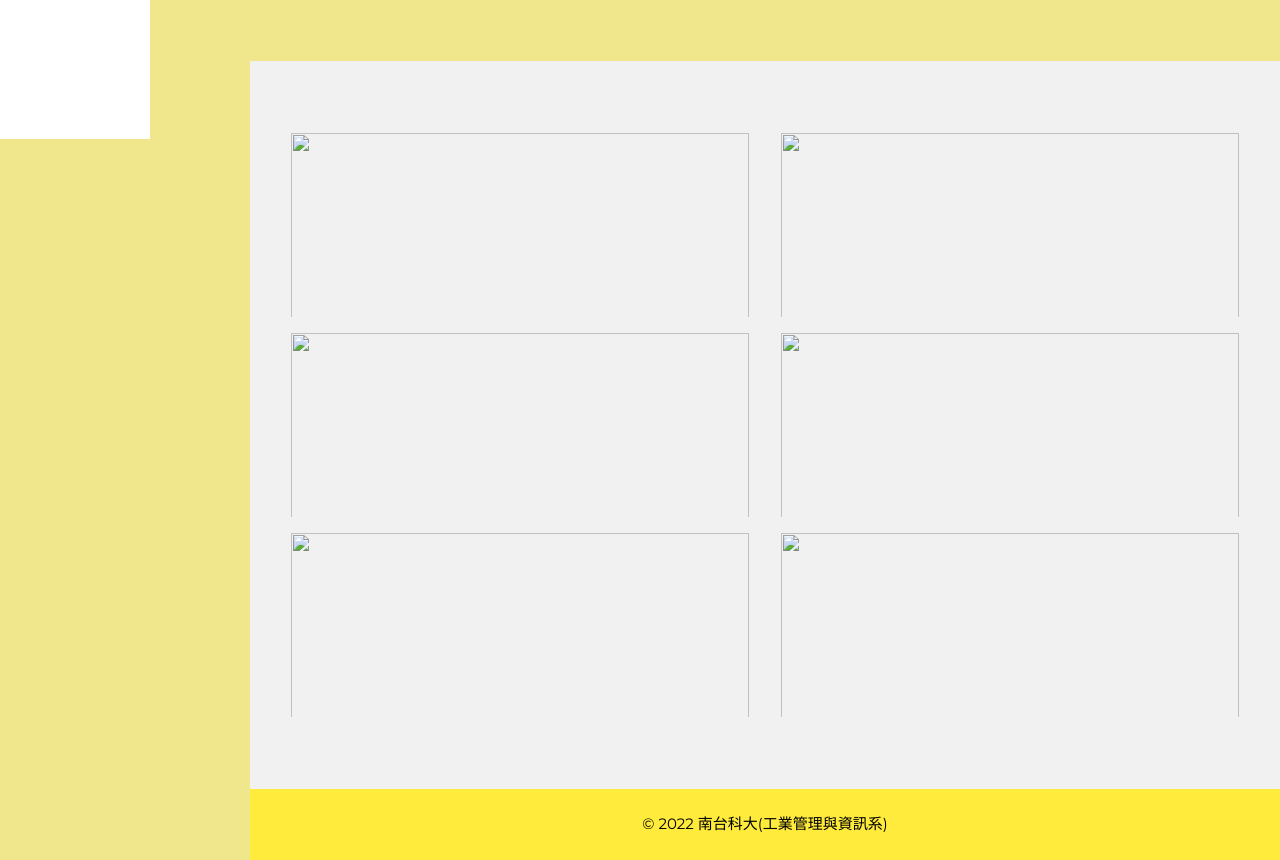
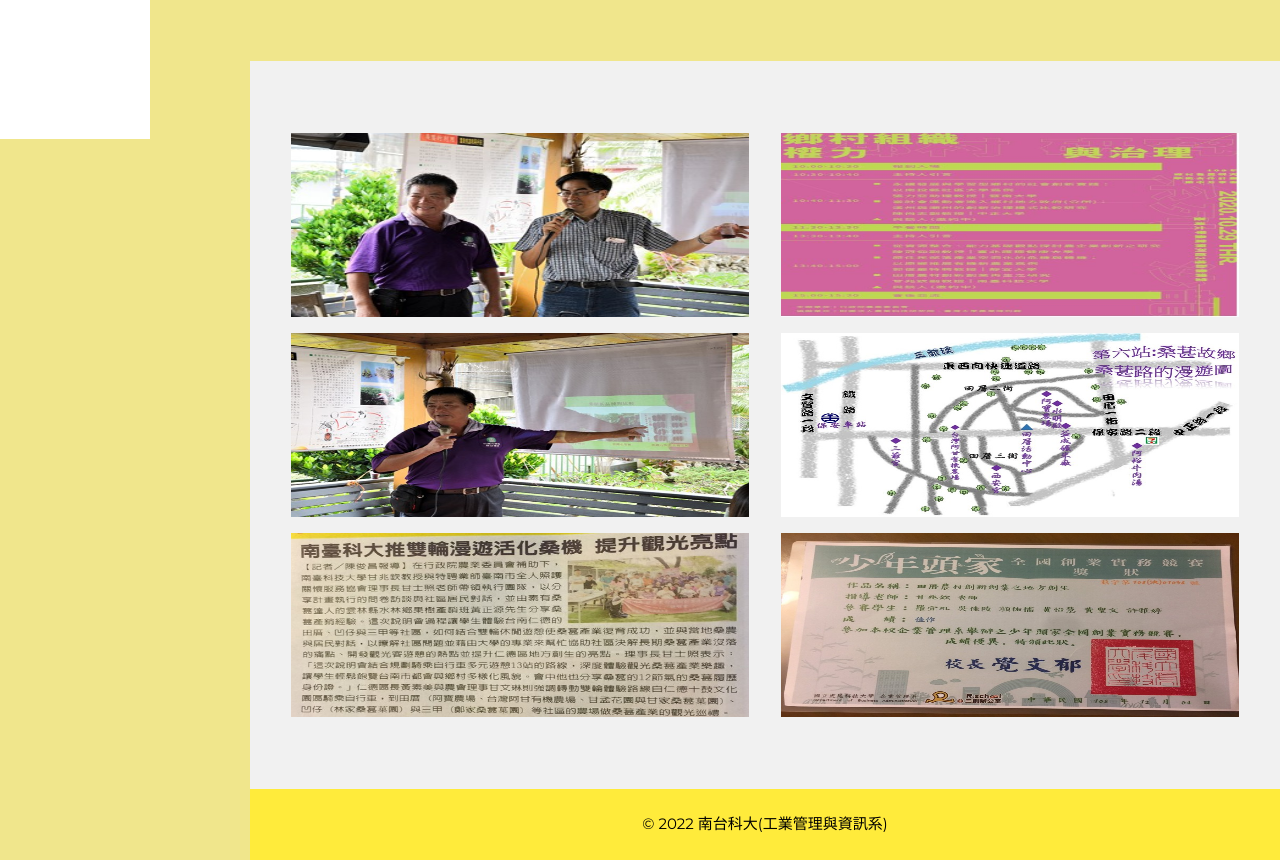
Before and after one commit to Taron909/stust12345, a plain HTML site: page 2020_01.html in a window 1280 px wide. Shown: the part 661-1521 px from the top of the page. Drawn offline with nearby package versions, Linux system fonts and the light colour scheme.

Commit message:
2020_01.html

```diff
--- a/2020_01.html
+++ b/2020_01.html
@@ -87,7 +87,7 @@ body,h1,h2,h3,h4,h5,h6,.w3-wide {font-family: "Montserrat", sans-serif;}
 <div class="w3-row-padding w3-padding-64 w3-container">
     <div class="w3-content">
       <div class="w3-third w3-center">
-        <img src="img/2020.png" alt="" style="width:100%" height="250" class="w3-padding w3-hover-opacity w3-center">
+        <img src="2020.png" alt="" style="width:100%" height="250" class="w3-padding w3-hover-opacity w3-center">
       </div>
       <div class="w3-twothird">
         <h1>計畫回顧</h1>
@@ -103,15 +103,15 @@ body,h1,h2,h3,h4,h5,h6,.w3-wide {font-family: "Montserrat", sans-serif;}
     <div class="w3-content w3-row">
 
       <div class="w3-col s6">
-        <img src="img/2020_01.jpeg" alt="" style="width:100%" height="200" class="w3-padding w3-hover-opacity w3-center">
-        <img src="img/2020_02.jpeg" alt="" style="width:100%" height="200" class="w3-padding w3-hover-opacity w3-center">
-        <img src="img/2020_03.jpeg" alt="" style="width:100%" height="200" class="w3-padding w3-hover-opacity w3-center">
+        <img src="2020_01.jpeg" alt="" style="width:100%" height="200" class="w3-padding w3-hover-opacity w3-center">
+        <img src="2020_02.jpeg" alt="" style="width:100%" height="200" class="w3-padding w3-hover-opacity w3-center">
+        <img src="2020_03.jpeg" alt="" style="width:100%" height="200" class="w3-padding w3-hover-opacity w3-center">
       </div>
 
       <div class="w3-col s6">
-        <img src="img/2020_04.jpeg" alt="" style="width:100%" height="200" class="w3-padding w3-hover-opacity w3-center">
-        <img src="img/2020_05.jpeg" alt="" style="width:100%" height="200" class="w3-padding w3-hover-opacity w3-center">
-        <img src="img/2020_06.jpeg" alt="" style="width:100%" height="200" class="w3-padding w3-hover-opacity w3-center">
+        <img src="2020_04.jpeg" alt="" style="width:100%" height="200" class="w3-padding w3-hover-opacity w3-center">
+        <img src="2020_05.jpeg" alt="" style="width:100%" height="200" class="w3-padding w3-hover-opacity w3-center">
+        <img src="2020_06.jpeg" alt="" style="width:100%" height="200" class="w3-padding w3-hover-opacity w3-center">
       </div>
 
 
```
